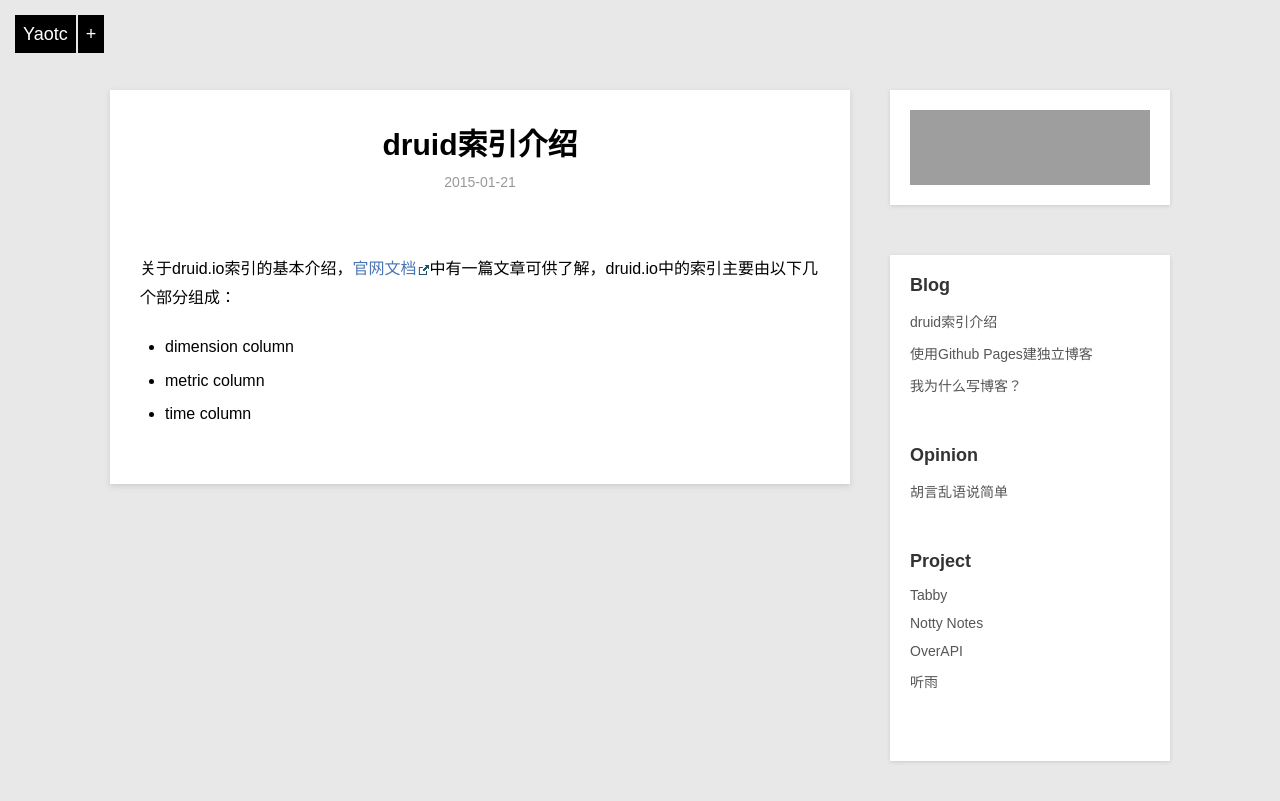
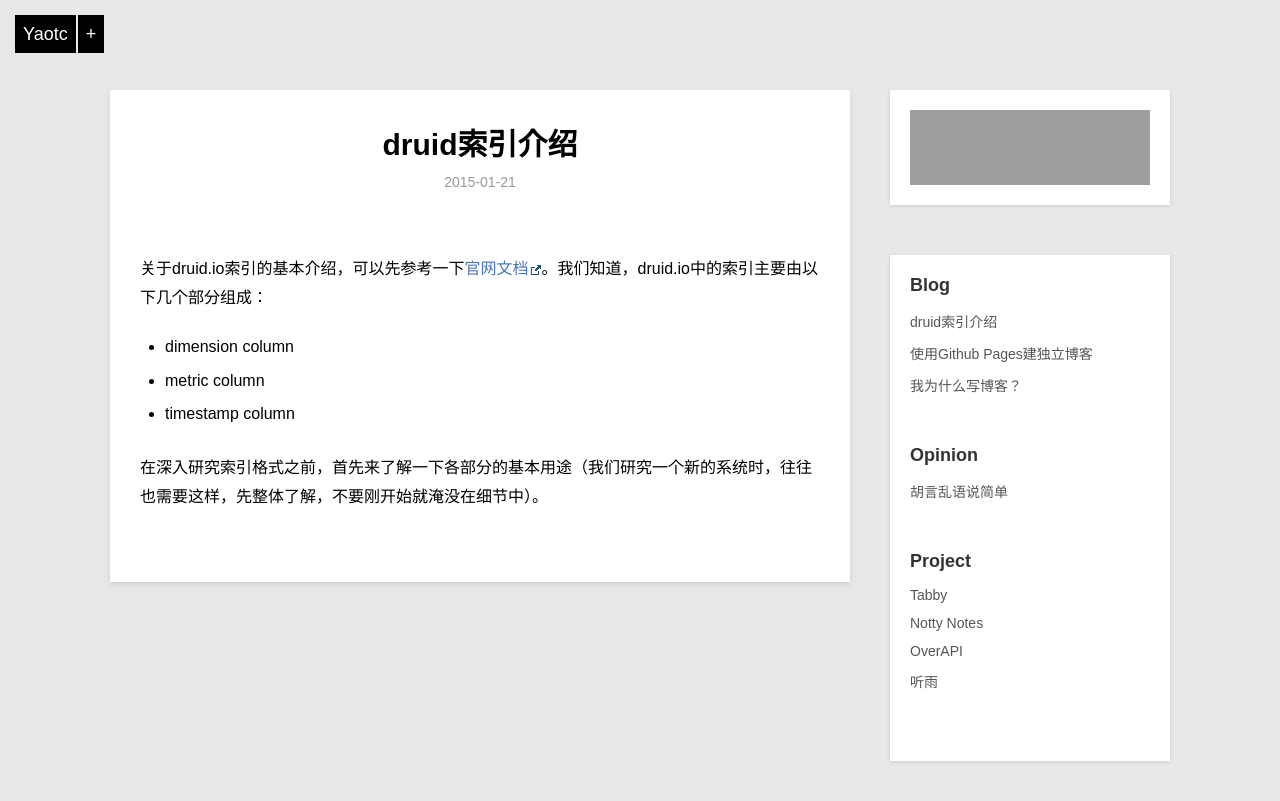
Before and after one commit to yaochitc/yaochitc.github.io, a Jekyll site: the page built from _posts/blog/2015-01-21-druid-index.md, in a window 1280 px wide. Shown: the top 801 px of the page. Built offline with Jekyll 4.4.1, drawn with Linux system fonts in a browser that asks for light colours; Markdown is read by kramdown in place of the engine named in the settings; comment, search, counter and statistics services are not loaded; grey boxes are pictures that could not be loaded.

```diff
--- a/_posts/blog/2015-01-21-druid-index.md
+++ b/_posts/blog/2015-01-21-druid-index.md
@@ -1,17 +1,19 @@
 ---
 layout: post
 title: druid索引介绍
-description: druid.io索引格式介绍和分析
+description: 介绍druid.io索引组成及基本用途
 category: blog
 ---
 
-关于druid.io索引的基本介绍，[官网文档][1]中有一篇文章可供了解，druid.io中的索引主要由以下几个部分组成：
+关于druid.io索引的基本介绍，可以先参考一下[官网文档][1]。我们知道，druid.io中的索引主要由以下几个部分组成：
 
 <ul>
     <li>dimension column</li>
     <li>metric column</li>
-    <li>time column</li>
+    <li>timestamp column</li>
 </ul>
+
+在深入研究索引格式之前，首先来了解一下各部分的基本用途（我们研究一个新的系统时，往往也需要这样，先整体了解，不要刚开始就淹没在细节中）。
 
 
 [Yaotc]:    http://yaotec.info  "Yaotc"
```
